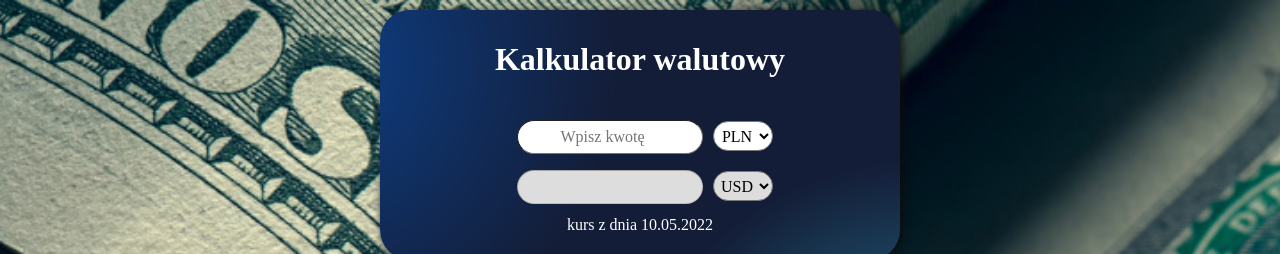
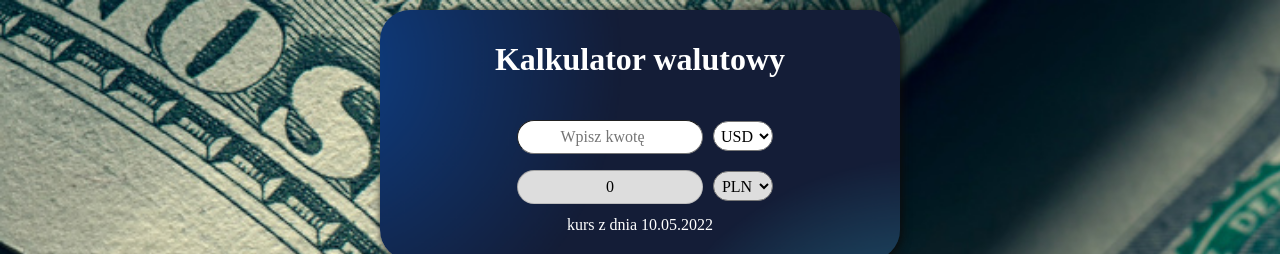
Before and after one commit to Ziko225/currency-converter-react, a React (Create React App) app: page / in a window 1280 px wide. Shown: the top 254 px of the page. Built offline with nearby package versions, Linux system fonts and the light colour scheme.

Commit message:
added interaction to currency-converter

```diff
--- a/package.json
+++ b/package.json
@@ -2,10 +2,12 @@
   "name": "currency-converter-react",
   "version": "0.1.0",
   "private": true,
+  "homepage": "https://ziko225.github.io/currency-converter-react/",
   "dependencies": {
     "@testing-library/jest-dom": "^5.16.4",
     "@testing-library/react": "^13.3.0",
     "@testing-library/user-event": "^13.5.0",
+    "gh-pages": "^4.0.0",
     "react": "^18.1.0",
     "react-dom": "^18.1.0",
     "react-scripts": "5.0.1",
@@ -15,7 +17,9 @@
     "start": "react-scripts start",
     "build": "react-scripts build",
     "test": "react-scripts test",
-    "eject": "react-scripts eject"
+    "eject": "react-scripts eject",
+    "deploy":"gh-pages -d build",
+    "predeploy": "npm run build"
   },
   "eslintConfig": {
     "extends": [
--- a/src/Form/index.js
+++ b/src/Form/index.js
@@ -1,13 +1,34 @@
+import { useState } from "react";
 import "./style.css";
 
-const Form = () => (
-  <form>
+
+const Form = () => {
+  // currency From
+  const [currencyFrom, setCurrencyFrom] = useState("4.44");
+  const onSelectChangeFrom = ({ target }) => setCurrencyFrom(target.value)
+
+  // currency to
+  const [currencyTo, setCurrencyto] = useState("1");
+  const onSelectChangeTo = ({ target }) => setCurrencyto(target.value)
+
+  // ammount
+  const [ammount, setAmmount] = useState("");
+  const ammountChange = ({ target }) => setAmmount(target.value)
+
+  // result
+  let result = (+ammount * +currencyFrom) / +currencyTo
+
+
+
+
+  return (
+    <form >
       <div className="form__block">
         <label>
-        <input placeholder="Wpisz kwotę" min="0" type="number" className="form__input" />
+          <input placeholder="Wpisz kwotę" min="0" type="number" className="form__input" value={ammount} onChange={ammountChange} />
         </label>
         <label>
-        <select className="form__select" name="currencyFrom">
+          <select className="form__select" name="currencyFrom" value={currencyFrom} onChange={onSelectChangeFrom}>
             <option value="1">PLN</option>
             <option value="4.44">USD</option>
             <option value="4.68">EUR</option>
@@ -20,10 +41,14 @@ const Form = () => (
       </div>
       <div className="form__block">
         <label>
-        <input disabled className="form__input" />
+          <input
+            disabled
+            className="form__input"
+            value={result < 0 ? result = "N/A" : result.toFixed(2) && currencyFrom === currencyTo ? result = "same currency detected" : +result.toFixed(2)}
+          />
         </label>
         <label>
-        <select className="form__select form__select--backgroundColorGrey" name="currencyTo">
+          <select className="form__select form__select--backgroundColorGrey" name="currencyTo" value={currencyTo} onChange={onSelectChangeTo} >
             <option value="4.44">USD</option>
             <option value="4.68">EUR</option>
             <option value="0.19">CZK</option>
@@ -36,5 +61,5 @@ const Form = () => (
       </div>
     </form>
   )
-
+}
 export default Form
```
Also changed, not shown: 1 other file (tests, documents, lock files or other folders). Lines whose indentation alone changed are shown as unchanged.
